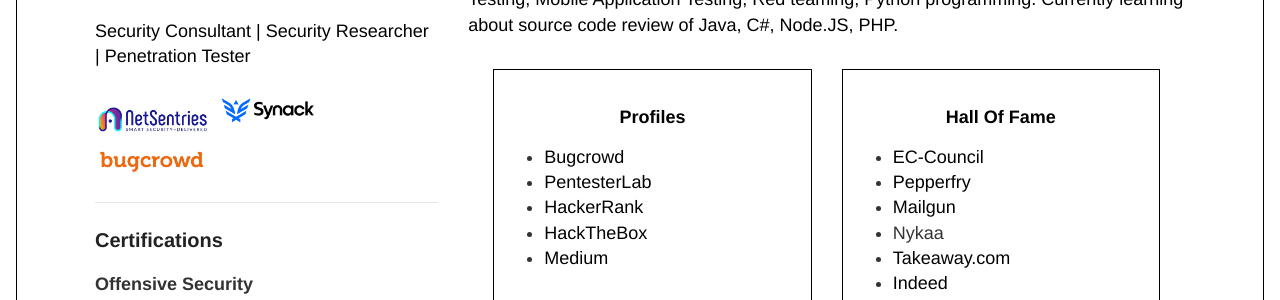
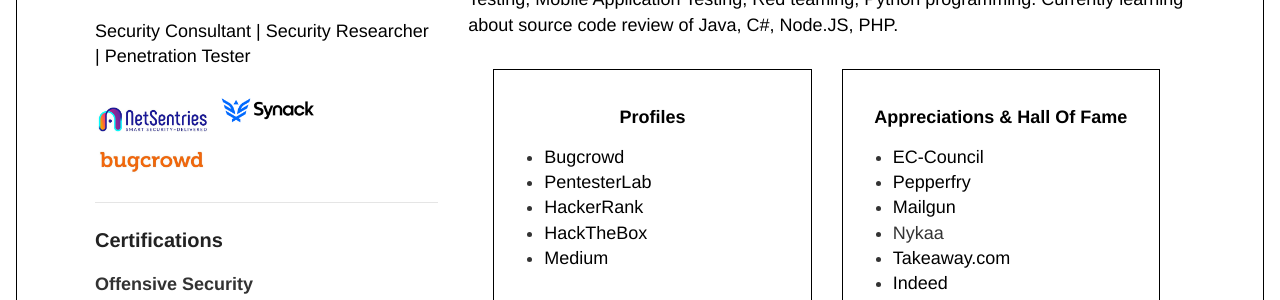
Before and after one commit to vj0shii/vj0shii.github.io, a Jekyll site: the page built from index.html, in a window 1280 px wide. Shown: the part 474-774 px from the top of the page. Built offline with Jekyll 4.4.1, drawn with Linux system fonts in a browser that asks for light colours.

Commit message:
Update about.html

```diff
--- a/_layouts/about.html
+++ b/_layouts/about.html
@@ -137,7 +137,7 @@
                 <div class="col-lg-6">
                     <div class="card2">
                       <div class="card-body">
-                        <p class="card-title" align="center"><b>Hall Of Fame</b></p>
+                        <p class="card-title" align="center"><b>Appreciations & Hall Of Fame</b></p>
                         <ul>
                           <li><a href="https://www.eccouncil.org/bug-bounty/hall-of-fame/">EC-Council</a>
                           </li>
```
